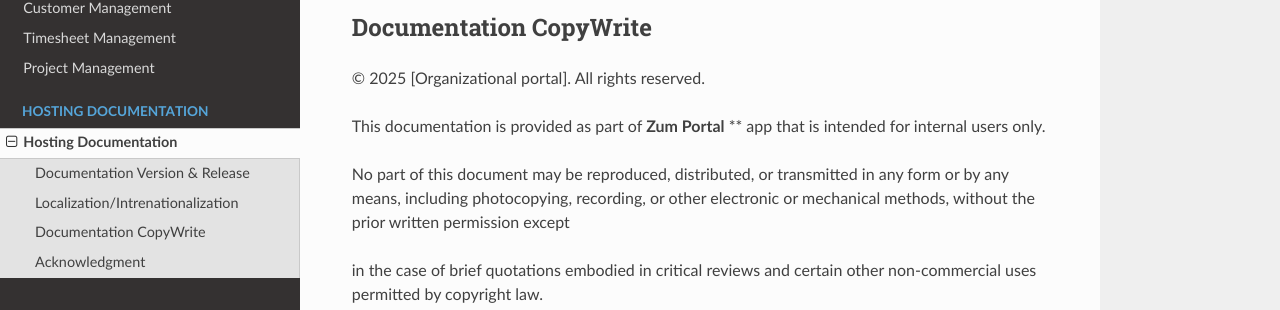
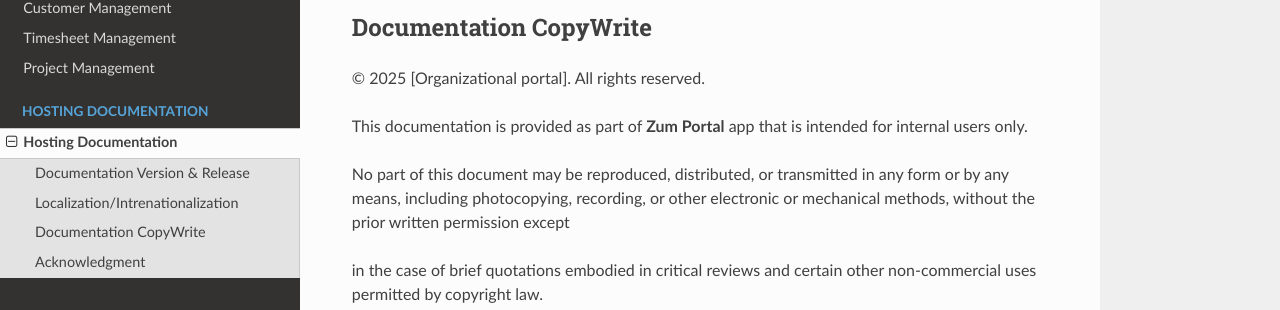
Before and after one commit to ghadiben0/Project-Zum-Portal, a Sphinx documentation site: the page built from docs/source/usage.rst, in a window 1280 px wide and 900 px high, scrolled down 652 px. Shown: the part 276-586 px from the top of the window. Built offline with Sphinx 7.4.7 and the Read the Docs theme 3.1.0, drawn with Linux system fonts in a browser that asks for light colours.

```diff
--- a/docs/source/usage.rst
+++ b/docs/source/usage.rst
@@ -36,7 +36,7 @@ Documentation CopyWrite
 © 2025 [Organizational portal]. All rights reserved.
 
 
-This documentation is provided as part of **Zum Portal** ** app that is intended for internal users only.
+This documentation is provided as part of **Zum Portal** app that is intended for internal users only.
 
 No part of this document may be reproduced, distributed, or transmitted in any form or by any means, including photocopying, recording, or other electronic or mechanical methods, without the prior written permission except
 
```
